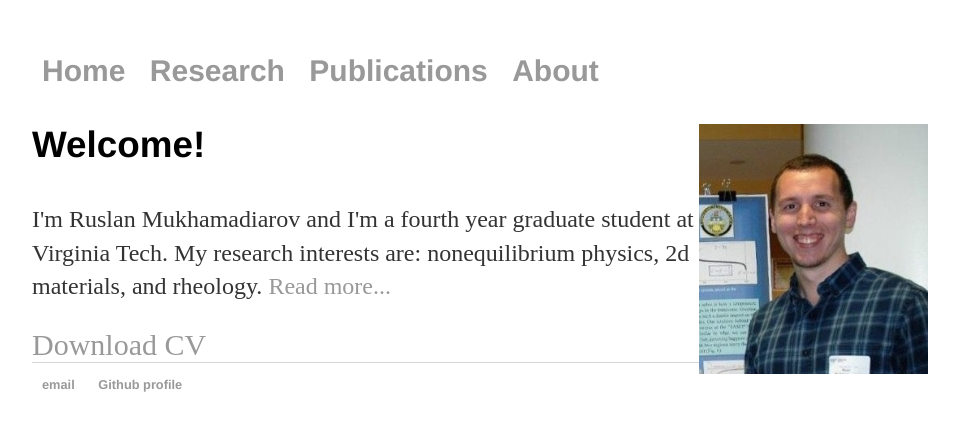
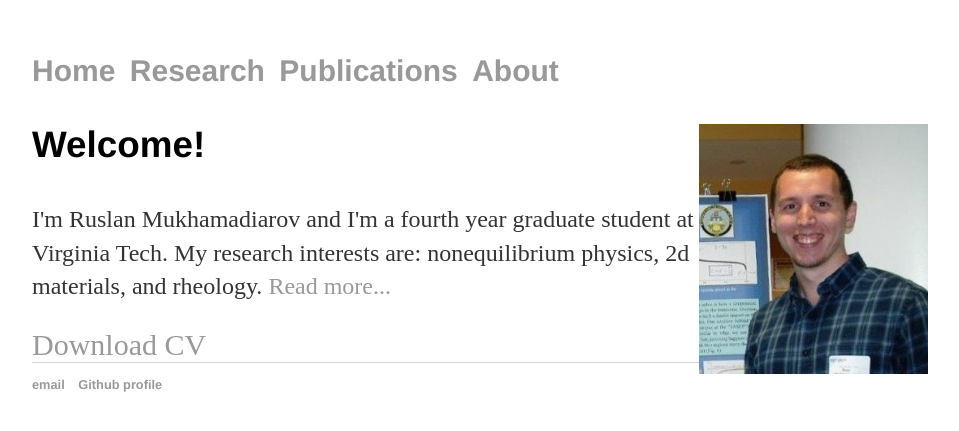
Before and after one commit to RusFortunat/mukhamadiarov, a Jekyll site: the page built from index.html, in a window 1280 px wide. Shown: the top 431 px of the page, without its empty margins (160-1119 px from the left). Built offline with Jekyll 4.4.1, drawn with Linux system fonts in a browser that asks for light colours.

Commit message:
Update main.css

```diff
--- a/css/main.css
+++ b/css/main.css
@@ -12,7 +12,7 @@
 h4 { font-size: 1.9em; }
 
 nav ul, footer ul { font-size: 1em; font-family: 'Helvetica', 'Arial', 'Sans-Serif'; padding: 0; list-style: none; font-weight: bold; }
-nav ul li, footer ul li { display: inline; margin: 10px}
+nav ul li, footer ul li { display: inline; margin-right: 10px;}
 
 
 footer { border-top: 1px solid #d5d5d5; font-size: .8em; }
```
